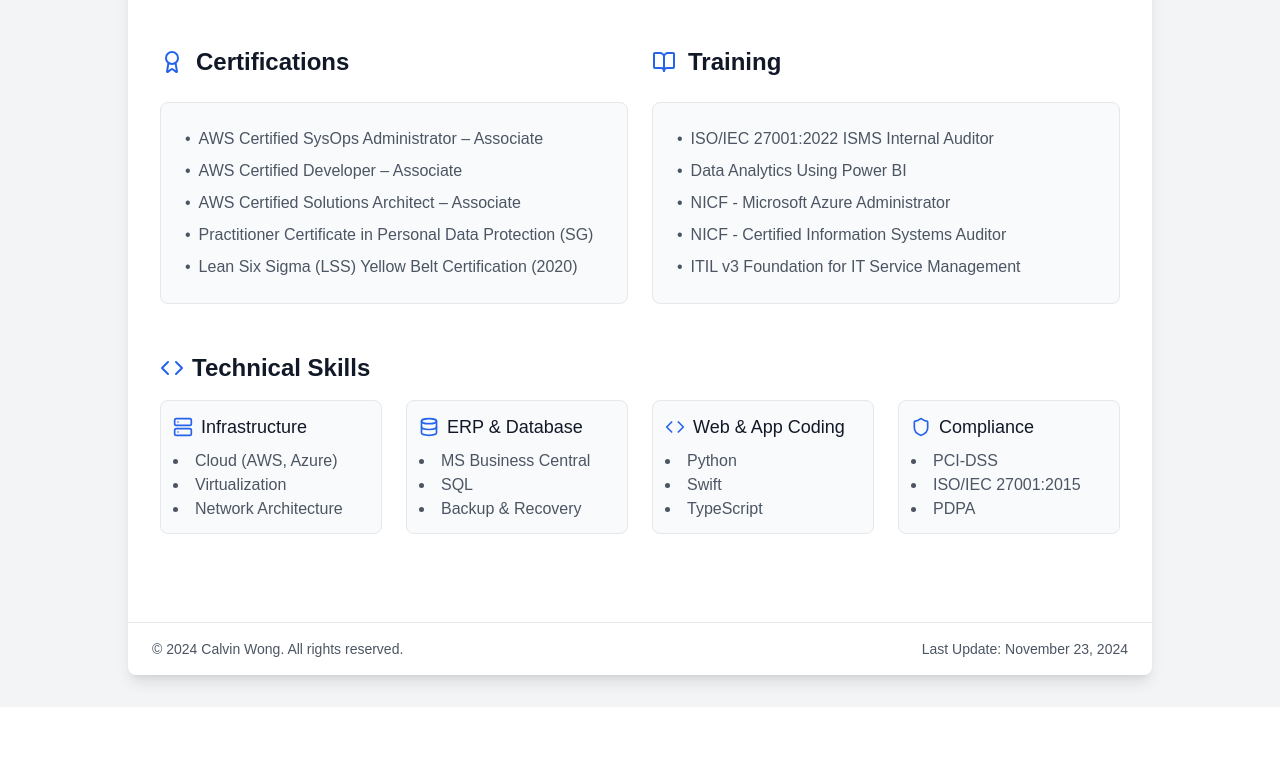
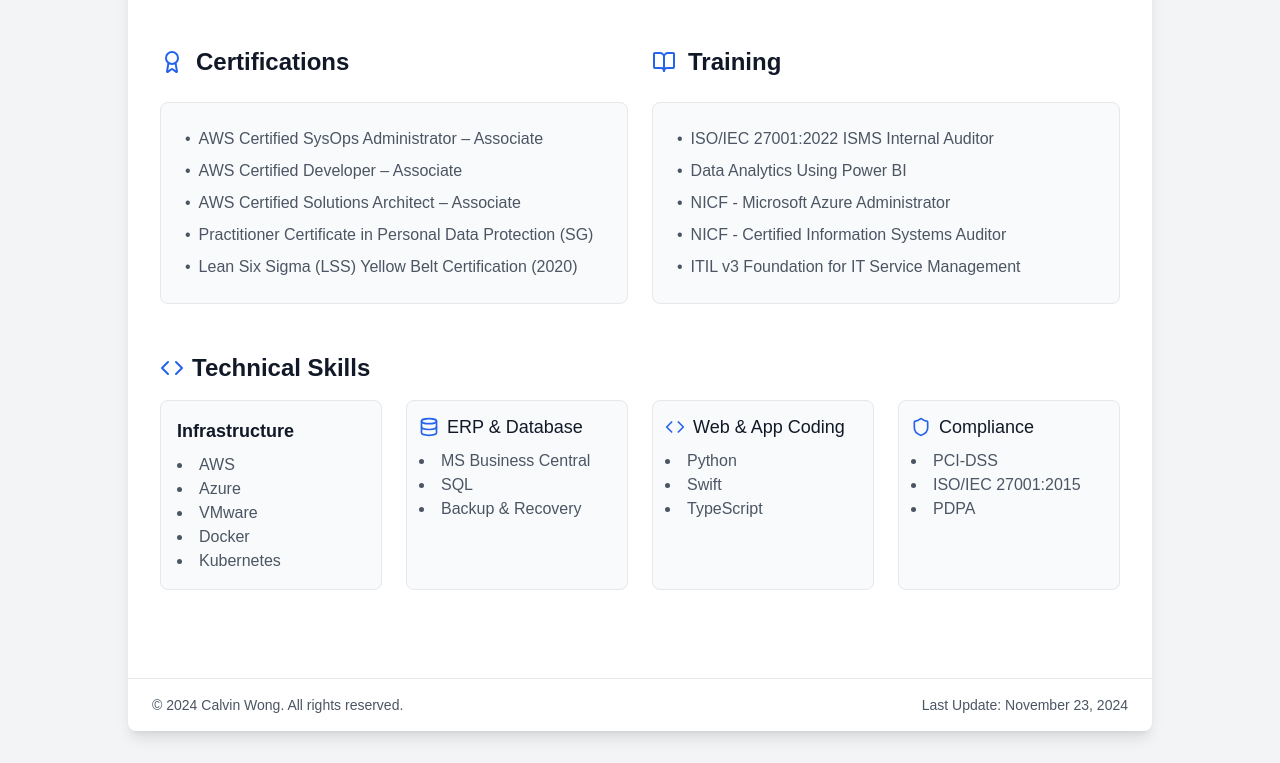
Before and after one commit to aug1st/profile, a Next.js app: page /profile/ in a window 1280 px wide. Shown: the part 2098-2861 px from the top of the page. Before the commit the page ends 2805 px from the top, so only its background shows below. Built offline with nearby package versions, Linux system fonts and the light colour scheme.

Commit message:
Initial commit

```diff
--- a/components/professional-it-cv.tsx
+++ b/components/professional-it-cv.tsx
@@ -23,7 +23,8 @@
   Shield,
   Sun,
   User,
-  Wrench
+  Wrench,
+  X
 } from 'lucide-react'
 
 export function ProfessionalItCv() {
@@ -109,6 +110,8 @@
   }, [])
 
   const name = 'Calvin Wong'
+
+  const [showInfraModal, setShowInfraModal] = useState(false)
 
   return (
     <div
@@ -554,17 +557,64 @@
                 Technical Skills
               </h2>
               <div className="grid grid-cols-2 md:grid-cols-4 gap-6">
-                <div className={`p-3 rounded-lg ${darkMode ? 'bg-gray-700/50' : 'bg-gray-50'} border ${darkMode ? 'border-gray-600' : 'border-gray-200'} hover:shadow-md transition-shadow`}>
-                  <h3 className={`text-lg font-medium mb-2 flex items-center ${darkMode ? 'text-white' : 'text-gray-900'}`}>
-                    <Server className="h-5 w-5 mr-2 text-blue-600" />
-                    Infrastructure
-                  </h3>
+                <div
+                  className={`p-4 rounded-lg ${darkMode ? 'bg-gray-700/50' : 'bg-gray-50'} border ${darkMode ? 'border-gray-600' : 'border-gray-200'} hover:shadow-md transition-shadow cursor-pointer`}
+                  onClick={() => setShowInfraModal(true)}
+                >
+                  <h3 className={`text-lg font-semibold mb-2 ${darkMode ? 'text-white' : 'text-gray-900'}`}>Infrastructure</h3>
                   <ul className={`list-disc list-inside ${darkMode ? 'text-gray-300' : 'text-gray-600'}`}>
-                    <li>Cloud (AWS, Azure)</li>
-                    <li>Virtualization</li>
-                    <li>Network Architecture</li>
+                    <li>AWS</li>
+                    <li>Azure</li>
+                    <li>VMware</li>
+                    <li>Docker</li>
+                    <li>Kubernetes</li>
                   </ul>
                 </div>
+
+                {showInfraModal && (
+                  <div className="fixed inset-0 bg-black bg-opacity-50 backdrop-blur-sm flex items-center justify-center z-50" onClick={() => setShowInfraModal(false)}>
+                    <div
+                      className={`max-w-2xl mx-auto p-8 rounded-lg ${darkMode ? 'bg-gray-800' : 'bg-white'} shadow-xl`}
+                      onClick={(e) => e.stopPropagation()}
+                    >
+                      <div className="flex justify-between items-center mb-6">
+                        <h2 className={`text-2xl font-semibold ${darkMode ? 'text-white' : 'text-gray-900'}`}>Infrastructure Achievements</h2>
+                        <button
+                          onClick={() => setShowInfraModal(false)}
+                          className={`p-2 rounded-full hover:bg-gray-200 ${darkMode ? 'hover:bg-gray-700' : ''}`}
+                        >
+                          <X className="h-6 w-6" />
+                        </button>
+                      </div>
+                      <ul className={`space-y-3 ${darkMode ? 'text-gray-300' : 'text-gray-600'}`}>
+                        <li className="flex">
+                          <span className="mr-2">•</span>
+                          <span>Architected a multi-region AWS deployment to ensure high availability and 99.99% uptime for critical business applications.</span>
+                        </li>
+                        <li className="flex">
+                          <span className="mr-2">•</span>
+                          <span>Designed and implemented a cost optimisation strategy on Azure, reducing monthly cloud expenses by 25%.</span>
+                        </li>
+                        <li className="flex">
+                          <span className="mr-2">•</span>
+                          <span>Successfully migrated on-premises infrastructure to AWS, ensuring zero downtime during the transition.</span>
+                        </li>
+                        <li className="flex">
+                          <span className="mr-2">•</span>
+                          <span>Consolidated 20+ physical servers into virtualised environments, reducing hardware costs by 40%.</span>
+                        </li>
+                        <li className="flex">
+                          <span className="mr-2">•</span>
+                          <span>Designed and implemented a virtual desktop infrastructure (VDI) solution for a remote workforce, improving accessibility and security.</span>
+                        </li>
+                        <li className="flex">
+                          <span className="mr-2">•</span>
+                          <span>Conducted a comprehensive network security audit, implementing recommendations that reduced potential vulnerabilities by 50%.</span>
+                        </li>
+                      </ul>
+                    </div>
+                  </div>
+                )}
                 <div className={`p-3 rounded-lg ${darkMode ? 'bg-gray-700/50' : 'bg-gray-50'} border ${darkMode ? 'border-gray-600' : 'border-gray-200'} hover:shadow-md transition-shadow`}>
                   <h3 className={`text-lg font-medium mb-2 flex items-center ${darkMode ? 'text-white' : 'text-gray-900'}`}>
                     <Database className="h-5 w-5 mr-2 text-blue-600" />
```
